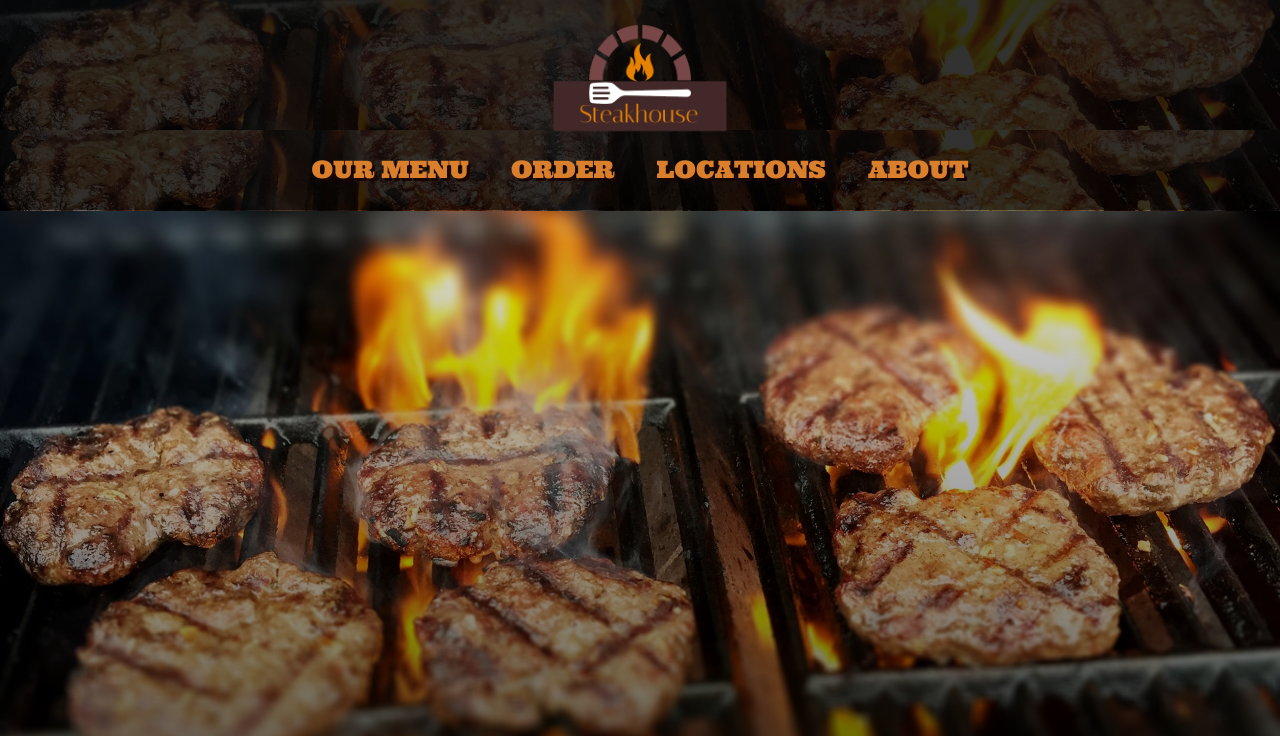
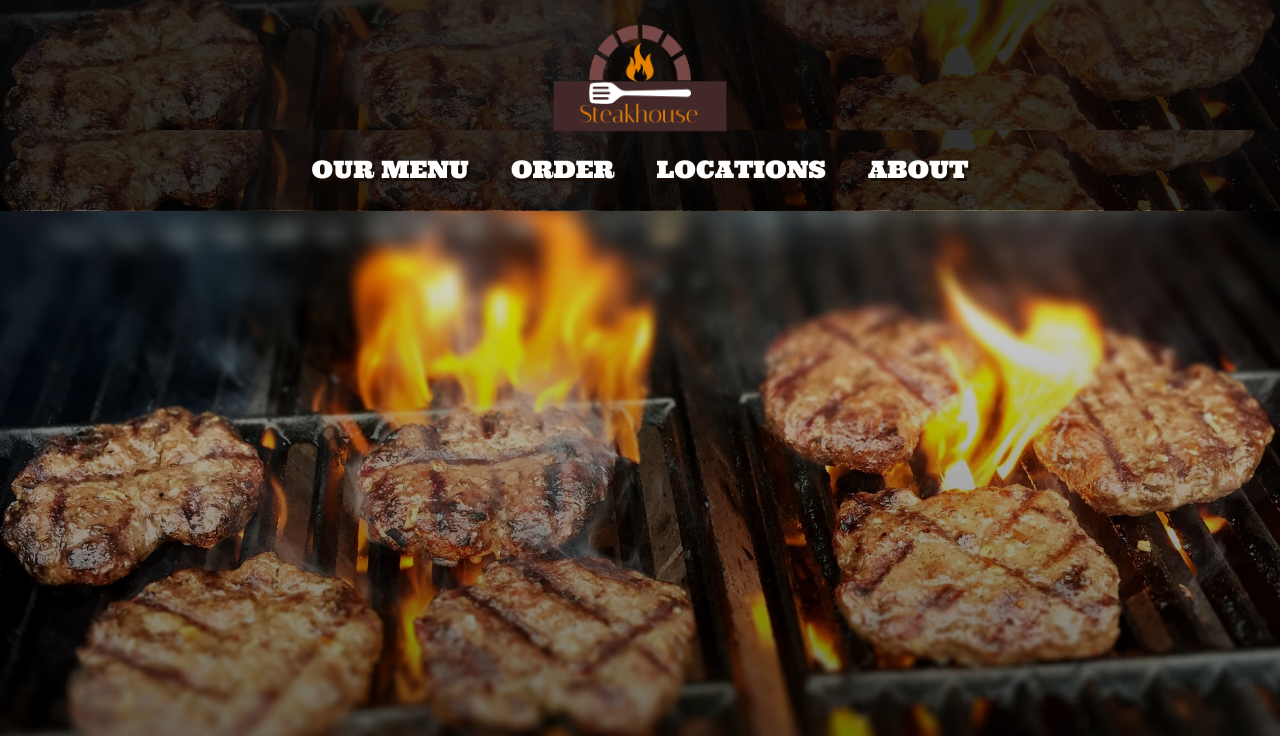
Before and after one commit to akakioussis/newSteakhouse, a website: page src/index.html in a window 1280 px wide. Shown: the top 736 px of the page. Drawn offline with Linux system fonts and the light colour scheme.

```diff
--- a/src/scss/_header.scss
+++ b/src/scss/_header.scss
@@ -38,5 +38,6 @@
     align-items: center;
     margin-top: 0.5em;
     transition: all 1s;
+    text-align: center;
     transition-timing-function: ease;
 }
--- a/src/scss/_navbar.scss
+++ b/src/scss/_navbar.scss
@@ -61,8 +61,8 @@
     font-size: 1.5em;
     font-weight: 500;
     font-family: 'Ultra', serif;
-    color: rgb(218, 128, 44);
+    color: rgb(255, 255, 255);
     transition: all 1s;
     transition-timing-function: ease;
-    text-shadow: 3px 3px #180505;
+    text-shadow: 3px 3px #180e05;
 }
```
Also changed, not shown: src/css/main.css.
